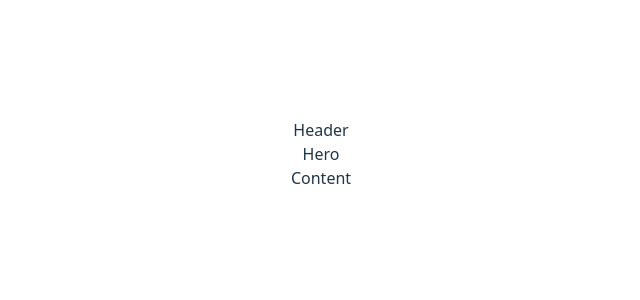
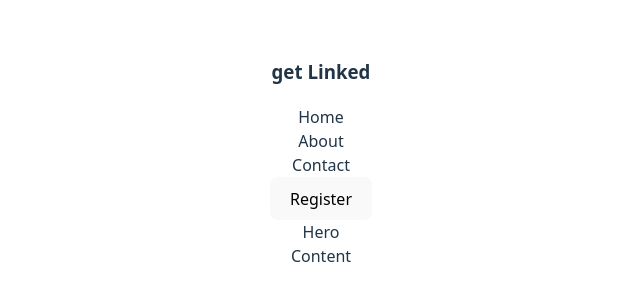
Before and after one commit to OgbuEsther/DEVOPS, a React (Vite) app: page / in a window 1280 px wide. Shown: the part 246-546 px from the top of the page, without its empty margins (319-959 px from the left). Built offline with nearby package versions, Linux system fonts and the light colour scheme.

Commit message:
setting up development

```diff
--- a/src/header/Header.jsx
+++ b/src/header/Header.jsx
@@ -2,7 +2,18 @@ import React from 'react'
 
 const Header = () => {
   return (
-    <div>Header</div>
+    <div>
+        <div>
+            <h3>get <span>Linked</span></h3>
+        </div>
+        <div>
+            <nav>Home</nav>
+            <nav>About</nav>
+            <nav>Contact</nav>
+
+            <button>Register</button>
+        </div>
+    </div>
   )
 }
 
```
